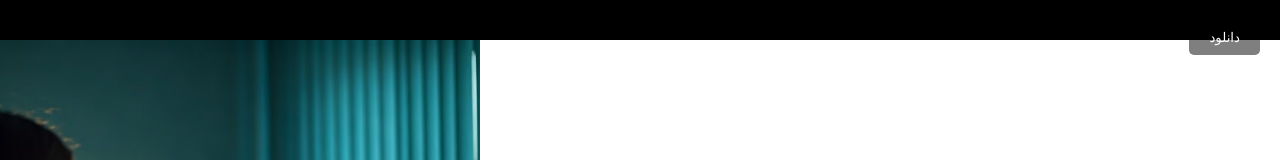
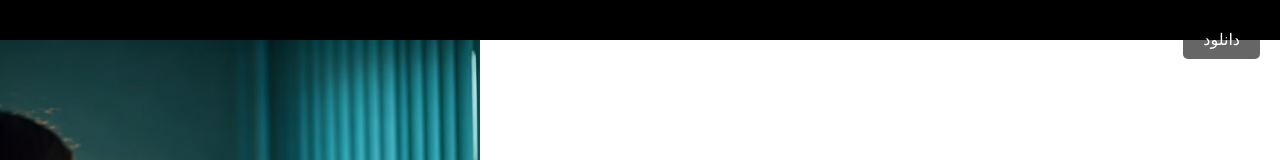
Before and after one commit to AliFathi1325/------------------------, a plain HTML site: page index.html in a window 1280 px wide. Shown: the top 160 px of the page. Drawn offline with Linux system fonts and the light colour scheme.

Commit message:
Update index.html

```diff
--- a/index.html
+++ b/index.html
@@ -42,13 +42,14 @@
             position: absolute;
             top: 20px;
             right: 20px;
-            background-color: rgba(0, 0, 0, 0.5);
+            background-color: rgba(0, 0, 0, 0.6); /* رنگ پس‌زمینه دکمه */
             color: white;
             padding: 10px 20px;
             border: none;
             border-radius: 5px;
             cursor: pointer;
-            z-index: 10;
+            z-index: 10; /* اطمینان از نمایش دکمه بالاتر از تصاویر */
+            font-size: 16px; /* اندازه متن */
         }
 
         .download-btn:hover {
```
